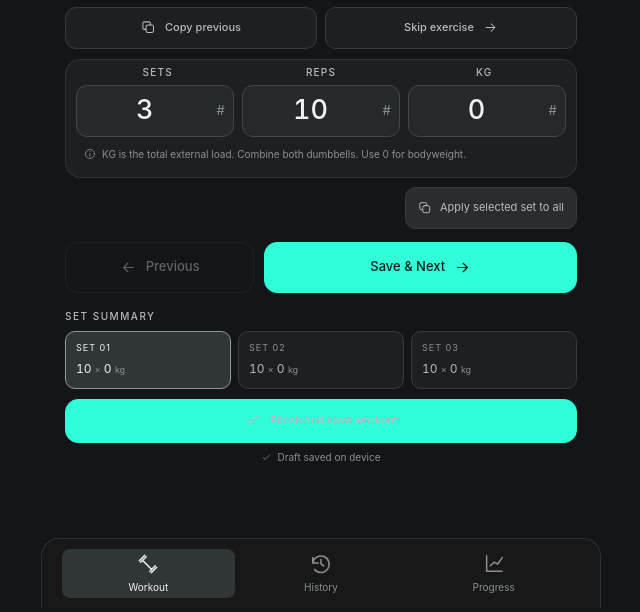
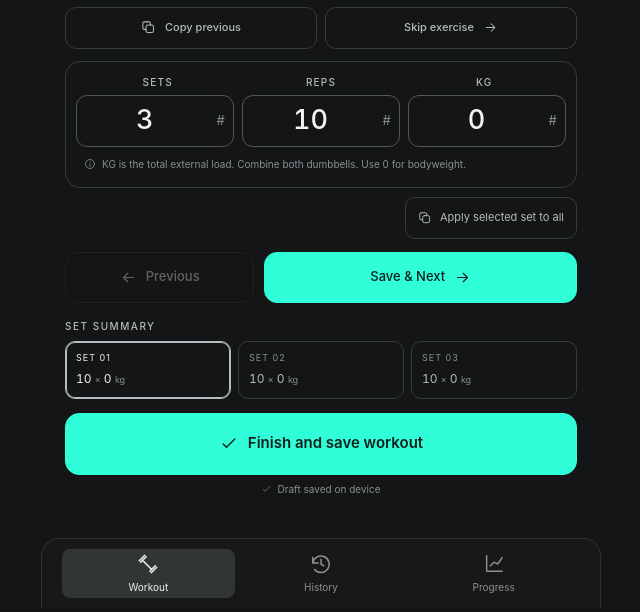
Before and after one commit to ubrubr/g-track, a website with bundled scripts: page index.html in a window 1280 px wide. Shown: the part 192-804 px from the top of the page, without its empty margins (319-959 px from the left). Built offline with nearby package versions, Linux system fonts and the light colour scheme.

Commit message:
Use outlines for grey workout cards, preserve date fill and enlarge finish action

```diff
--- a/styles.css
+++ b/styles.css
@@ -92,3 +92,33 @@ button:focus-visible,select:focus-visible{outline:2px solid #b6c0c1;outline-offs
 .button.primary:active:not(:disabled){filter:brightness(.93)}
 button:disabled{transition:opacity .15s}
 @media(max-width:359px){.workout-quick-actions .button{font-size:10px;padding:7px 4px}.workout-view .wheels{gap:4px;padding-inline:7px}.wheel-type{width:20px;min-width:20px}.wheel-select{font-size:20px}.workout-view .set-selector{padding:7px 6px}}
+
+/* UI refinement: outline-only grey containers, with filled date as the exception. */
+.workout-view .workout-quick-actions .button,
+.workout-view .picker-card,
+.workout-view .wheel-control,
+.workout-view .apply-row button,
+.workout-view .set-selector,
+.workout-view .set-selector[aria-pressed=true],
+.workout-view .notice,
+.workout-view .custom-choice select,
+.workout-view .wheel-select,
+.workout-view .wheel-direct,
+.workout-view .icon-button {
+  background:transparent;
+  background-color:transparent;
+}
+.workout-view .picker-card {margin-top:12px;border-color:var(--line);}
+.workout-view .wheel-labels {padding-top:13px;}
+.workout-view .wheel-control {border-color:#515657;}
+.workout-view .set-selector[aria-pressed=true] {border-color:#b5bdbe;box-shadow:inset 0 0 0 1px #b5bdbe;}
+.workout-view .date-control {background:var(--surface);background-color:var(--surface);}
+.workout-view .secondary-actions {display:block;margin:14px 0 0;}
+.workout-view .secondary-actions .finish-workout-button {
+  display:flex;justify-content:center;align-items:center;
+  width:100%;min-height:62px;border-radius:14px;
+  padding:16px 18px;font-size:15px;font-weight:600;
+  background:var(--mint);color:#10201b;border:1px solid var(--mint);
+}
+.workout-view .secondary-actions .finish-workout-button .icon {width:20px;height:20px;}
+.workout-view .secondary-actions .finish-workout-button:last-child {color:#10201b;}
```
